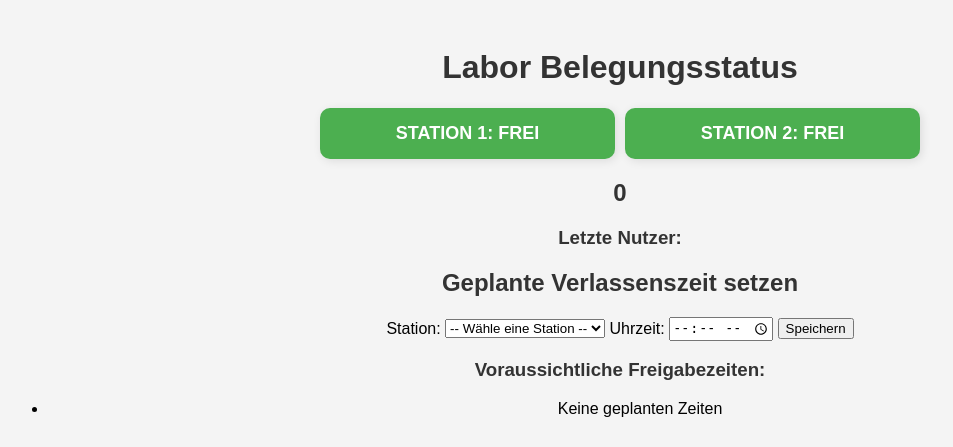
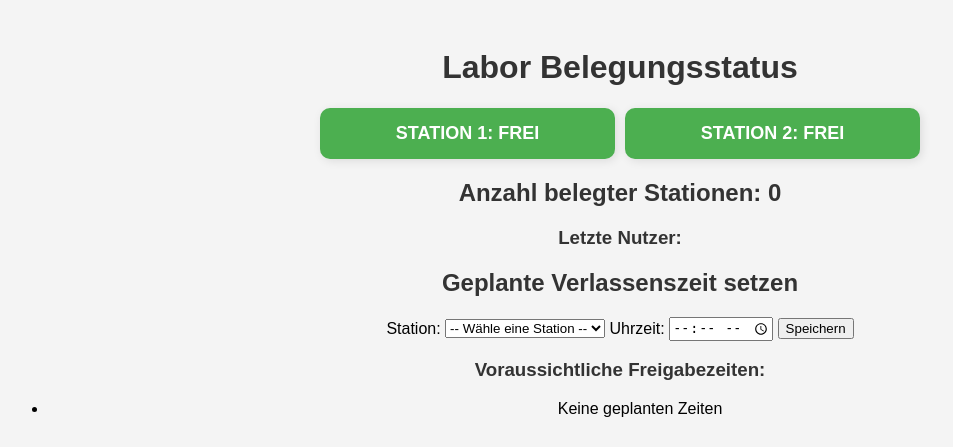
Before and after one commit to Bueni68/flask-backend, a Flask app: page / in a window 1280 px wide. Shown: the top 447 px of the page, without its empty margins (20-973 px from the left). Run offline with Flask 3, Linux system fonts and the light colour scheme; data that the repository does not hold is empty.

Commit message:
Fehlerbehebung: einen text für anzahl stationen eingefügt

```diff
--- a/templates/index.html
+++ b/templates/index.html
@@ -12,7 +12,7 @@
         <p>Lade Daten...</p>
     </div>
 
-    <h2><span id="occupied_stations_count">0</span></h2>
+    <h2>Anzahl belegter Stationen: <span id="occupied_stations_count">0</span></h2>
 
     <h3>Letzte Nutzer:</h3>
     <ul id="history"></ul>
```
